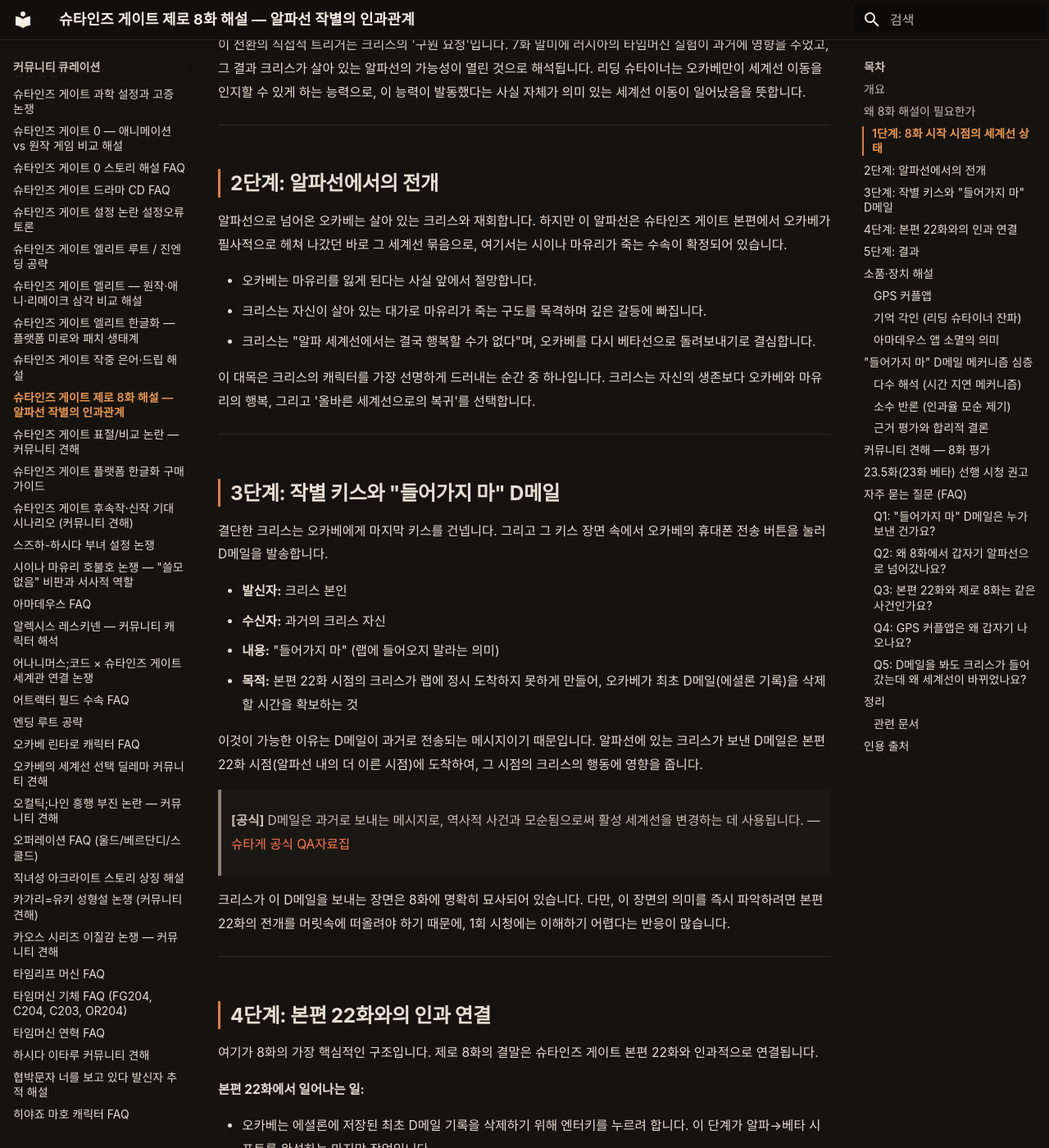
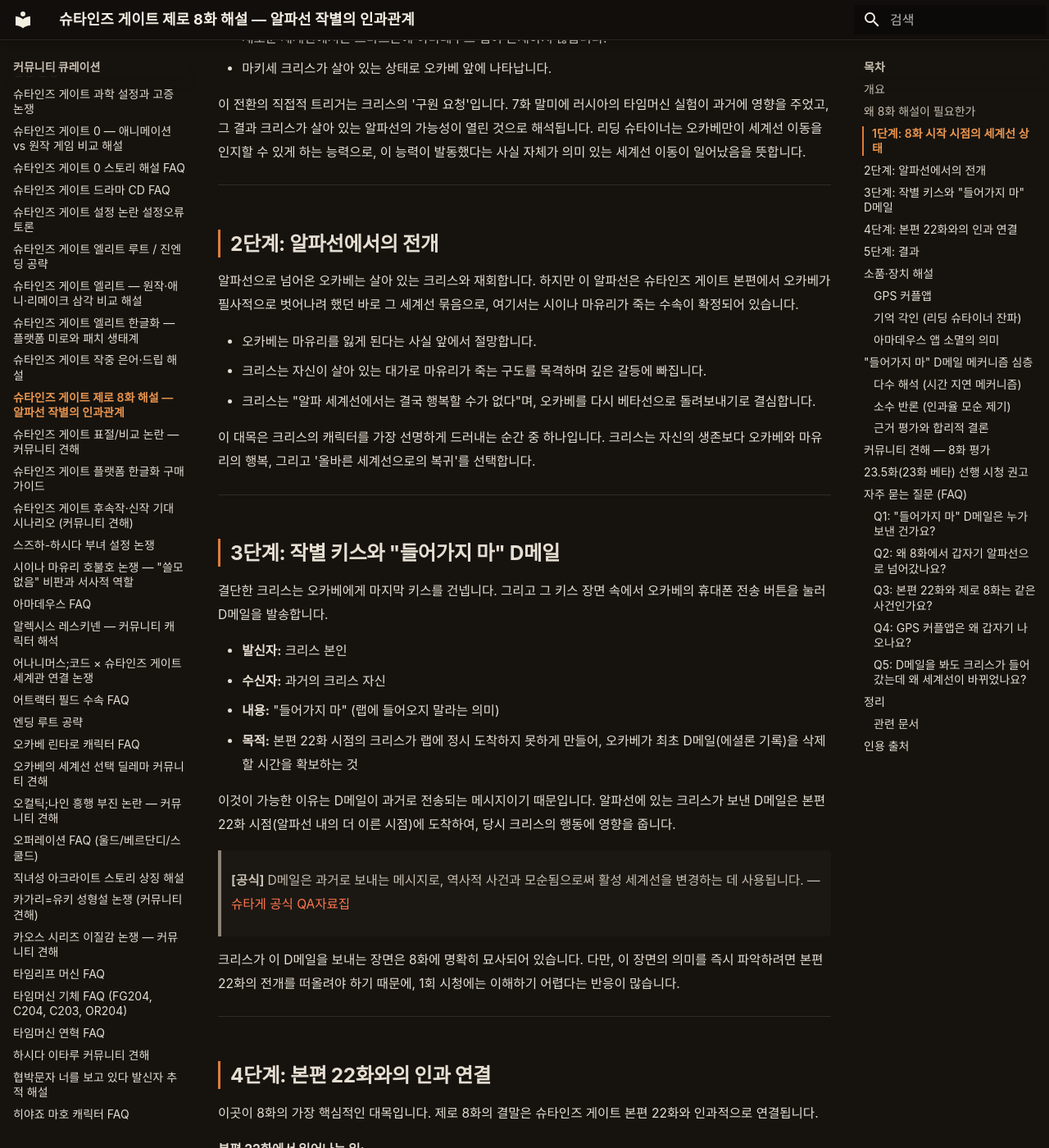
Before and after one commit to sgwiki/sgwiki.github.io, an MkDocs documentation site: the page built from wiki/커뮤니티-큐레이션/슈타인즈-게이트-제로-8화-해설.md, in a window 1280 px wide and 1400 px high, scrolled down 1459 px. Shown: the whole window at 82% size. Built offline with MkDocs 1.6.1 and Material for MkDocs 9.7.7, drawn with Linux system fonts in a browser that asks for light colours; some web fonts are replaced; some of the changed text lies outside the part shown.

Commit message:
chore(wiki): 슈타인즈-게이트-제로-8화-해설 정비 — frontmatter 내부 식별자(candidate_id·run_id·slug·spoiler_level) 제거·개요 전환문 추가·번역투 교정(필사적으로 벗어나려 했던·완전히 닫힌 형태)·이중부정(없지 않은가→없는 것 아닌가)·반복어 간결화(약점인 동시에)

```diff
--- a/wiki/커뮤니티-큐레이션/슈타인즈-게이트-제로-8화-해설.md
+++ b/wiki/커뮤니티-큐레이션/슈타인즈-게이트-제로-8화-해설.md
@@ -21,6 +17,8 @@
 # 슈타인즈 게이트 제로 8화 해설 — 알파선 작별의 인과관계
 
 ## 개요
+
+본 문서는 슈타인즈 게이트 제로 8화에서 가장 큰 혼란을 일으키는 인과관계 질문을 단계별로 정리한 커뮤니티 큐레이션 해설입니다. 아래에 왜 이 해설이 필요한지부터 설명합니다.
 
 ## 왜 8화 해설이 필요한가
 
@@ -33,13 +31,13 @@
 3. **GPS 커플앱 등 소품의 의미**
 4. **알파선으로 전환된 원인**
 
-이 문서는 이 질문들을 5단계 인과 해설 구조로 풀어냅니다.
+이 문서는 이 질문들을 5단계 인과 해설로 풀어냅니다.
 
 ---
 
 ## 1단계: 8화 시작 시점의 세계선 상태
 
-8화가 시작하기 직전, 오카베 린타로는 베타 어트랙터 필드(약 1.064750% 부근)에 머물러 있었습니다. 제로 전반부에서 오카베는 마키세 크리스를 잃은 상실감에 빠져 아마데우스(크리스를 모델로 구현한 AI)와 대화하며 하루하루를 보내고 있었습니다.
+8화가 시작되기 직전, 오카베 린타로는 베타 어트랙터 필드(약 1.064750% 부근)에 머물러 있었습니다. 제로 전반부에서 오카베는 마키세 크리스를 잃은 상실감에 빠져 아마데우스(크리스를 모델로 구현한 AI)와 대화하며 하루하루를 보내고 있었습니다.
 
 8화의 전환점은 다음과 같이 일어납니다.
 
@@ -54,7 +52,7 @@
 
 ## 2단계: 알파선에서의 전개
 
-알파선으로 넘어온 오카베는 살아 있는 크리스와 재회합니다. 하지만 이 알파선은 슈타인즈 게이트 본편에서 오카베가 필사적으로 헤쳐 나갔던 바로 그 세계선 묶음으로, 여기서는 시이나 마유리가 죽는 수속이 확정되어 있습니다.
+알파선으로 넘어온 오카베는 살아 있는 크리스와 재회합니다. 하지만 이 알파선은 슈타인즈 게이트 본편에서 오카베가 필사적으로 벗어나려 했던 바로 그 세계선 묶음으로, 여기서는 시이나 마유리가 죽는 수속이 확정되어 있습니다.
 
 - 오카베는 마유리를 잃게 된다는 사실 앞에서 절망합니다.
 - 크리스는 자신이 살아 있는 대가로 마유리가 죽는 구도를 목격하며 깊은 갈등에 빠집니다.
@@ -73,17 +71,17 @@
 - **내용:** "들어가지 마" (랩에 들어오지 말라는 의미)
 - **목적:** 본편 22화 시점의 크리스가 랩에 정시 도착하지 못하게 만들어, 오카베가 최초 D메일(에셜론 기록)을 삭제할 시간을 확보하는 것
 
-이것이 가능한 이유는 D메일이 과거로 전송되는 메시지이기 때문입니다. 알파선에 있는 크리스가 보낸 D메일은 본편 22화 시점(알파선 내의 더 이른 시점)에 도착하여, 그 시점의 크리스의 행동에 영향을 줍니다.
+이것이 가능한 이유는 D메일이 과거로 전송되는 메시지이기 때문입니다. 알파선에 있는 크리스가 보낸 D메일은 본편 22화 시점(알파선 내의 더 이른 시점)에 도착하여, 당시 크리스의 행동에 영향을 줍니다.
 
 > **[공식]** D메일은 과거로 보내는 메시지로, 역사적 사건과 모순됨으로써 활성 세계선을 변경하는 데 사용됩니다. — [슈타게 공식 QA자료집](../근거자료/공식/qa-자료집.md)
 
-크리스가 이 D메일을 보내는 장면은 8화에 명확히 묘사되어 있습니다. 다만, 이 장면의 의미를 즉시 파악하려면 본편 22화의 전개를 머릿속에 떠올려야 하기 때문에, 1회 시청에는 이해하기 어렵다는 반응이 많습니다.
+크리스가 이 D메일을 보내는 장면은 8화에 명확히 묘사되어 있습니다. 다만, 이 장면의 의미를 즉시 파악하려면 본편 22화의 전개를 떠올려야 하기 때문에, 1회 시청에는 이해하기 어렵다는 반응이 많습니다.
 
 ---
 
 ## 4단계: 본편 22화와의 인과 연결
 
-여기가 8화의 가장 핵심적인 구조입니다. 제로 8화의 결말은 슈타인즈 게이트 본편 22화와 인과적으로 연결됩니다.
+이곳이 8화의 가장 핵심적인 대목입니다. 제로 8화의 결말은 슈타인즈 게이트 본편 22화와 인과적으로 연결됩니다.
 
 **본편 22화에서 일어나는 일:**
 
@@ -124,7 +122,7 @@
 
 ### 아마데우스 앱 소멸의 의미
 
-알파선으로 이동하자마자 오카베의 스마트폰에서 아마데우스 앱이 사라지는 것은, 이 세계선에서 크리스가 살아 있기 때문에 아마데우스(죽은 크리스를 모델로 한 AI)가 만들어질 이유가 없다는 것을 나타냅니다. 즉 세계선 이동의 가장 직관적인 외부 징후입니다.
+알파선으로 이동하자마자 오카베의 스마트폰에서 아마데우스 앱이 사라지는 것은, 이 세계선에서 크리스가 살아 있기 때문에 아마데우스(죽은 크리스를 모델로 한 AI)가 만들어질 이유가 없다는 것을 나타냅니다. 즉, 세계선 이동의 가장 직관적인 외부 징후입니다.
 
 ---
 
```
Also changed, not shown: other parts of wiki/커뮤니티-큐레이션/슈타인즈-게이트-제로-8화-해설.md (+3 -7 lines).
